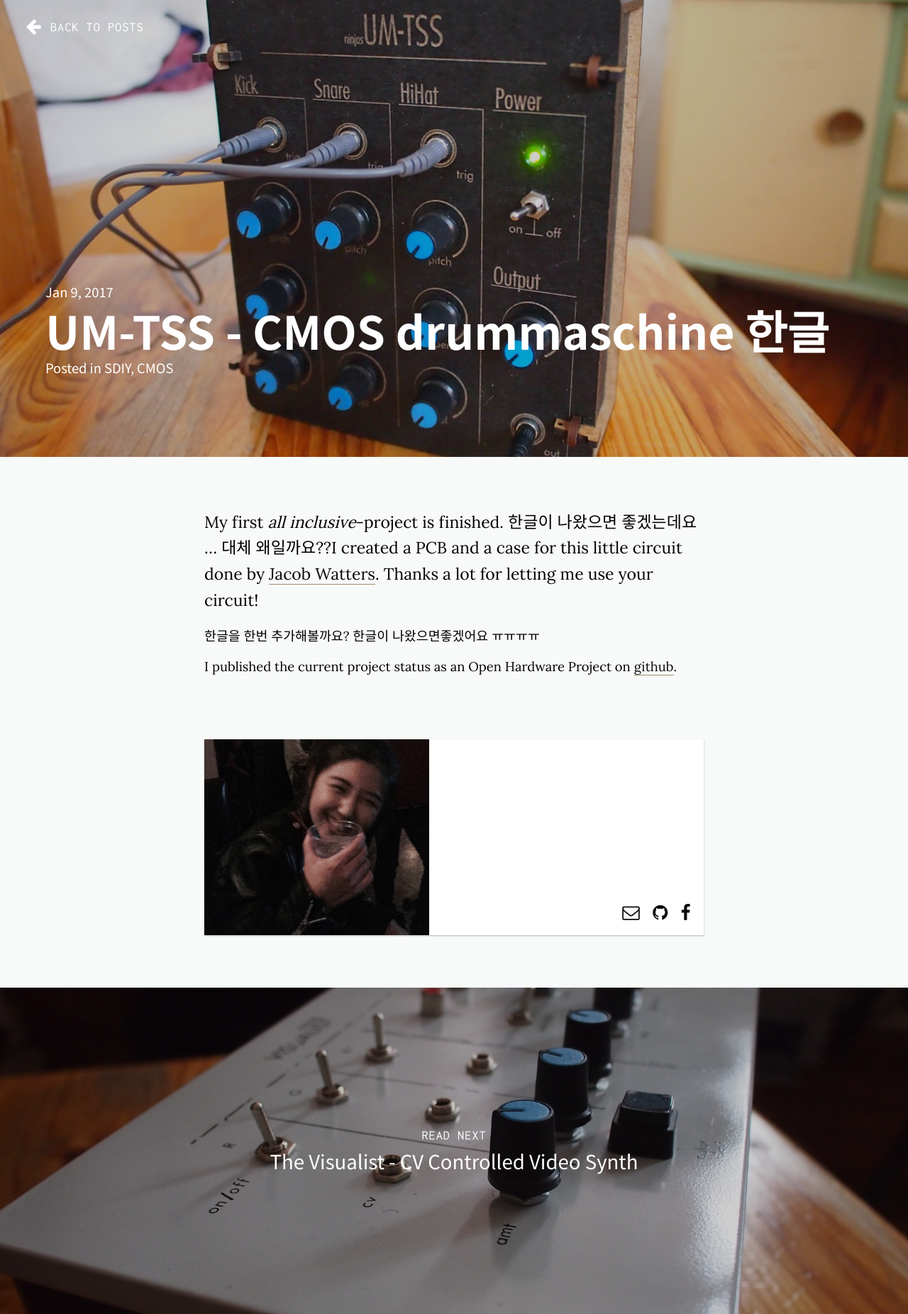
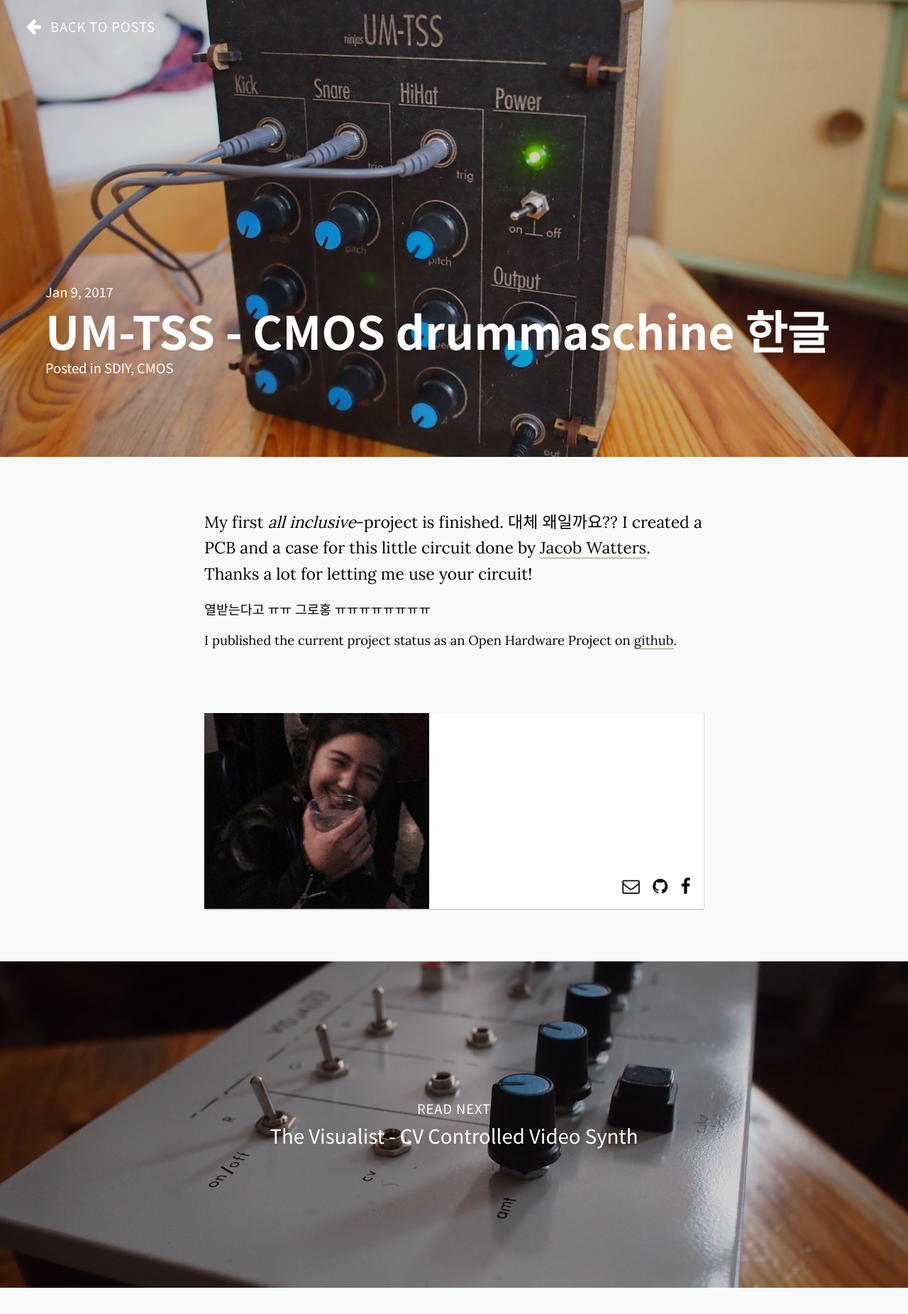
Before and after one commit to danb11/danb11.github.io, a Jekyll site: the page built from _posts/2017-01-09-um-tss.markdown, in a window 1280 px wide. Shown: the whole page at 71% size. Built offline with Jekyll 4.4.1, drawn with Linux system fonts in a browser that asks for light colours; nearby versions of some CDN libraries; after the commit the page ends 1815 px from its top, so only the background shows below that.

Commit message:
change font

```diff
--- a/_posts/2017-01-09-um-tss.markdown
+++ b/_posts/2017-01-09-um-tss.markdown
@@ -9,8 +9,8 @@
 image: /assets/images/2017-um-tss/cover.JPG
 image-sm: /assets/images/2017-um-tss/thumb.JPG
 ---
-My first ***all inclusive***-project is finished. 한글이 나왔으면 좋겠는데요 ... 대체 왜일까요??I created a PCB and a case for this little circuit done by [Jacob Watters](http://www.jacobwatters.com/blog/um-tss-drum-machine/). Thanks a lot for letting me use your circuit!
+My first ***all inclusive***-project is finished. 대체 왜일까요?? I created a PCB and a case for this little circuit done by [Jacob Watters](http://www.jacobwatters.com/blog/um-tss-drum-machine/). Thanks a lot for letting me use your circuit!
 
-한글을 한번 추가해볼까요? 한글이 나왔으면좋겠어요 ㅠㅠㅠㅠ
+열받는다고 ㅠㅠ 그로홍 ㅠㅠㅠㅠㅠㅠㅠㅠ
 
 I published the current project status as an Open Hardware Project on [github](https://github.com/tommueller/UM-TSS).
--- a/_sass/_base.scss
+++ b/_sass/_base.scss
@@ -4,7 +4,8 @@
 
  @import url(http://fonts.googleapis.com/earlyaccess/notosanskr.css);
 $font-header: 'Space','Noto Sans KR', monospace;
-$font-body: 'Inconsolata','Noto Sans KR', monospace;
+// $font-body: 'Inconsolata','Noto Sans KR', monospace;
+$font-body: 'Noto Sans KR', monospace;
 $font-post: 'Lora','Noto Sans KR', serif;
 
 $color1: #9f8f68;
```
